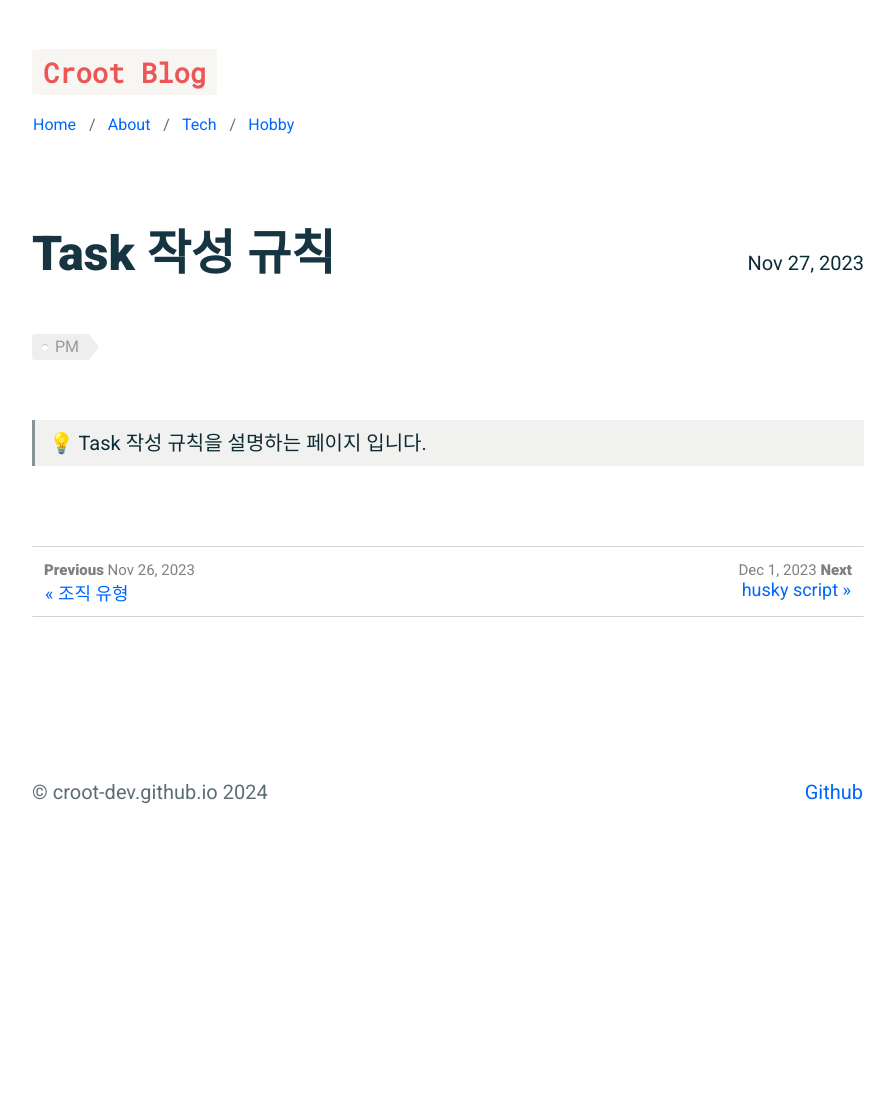
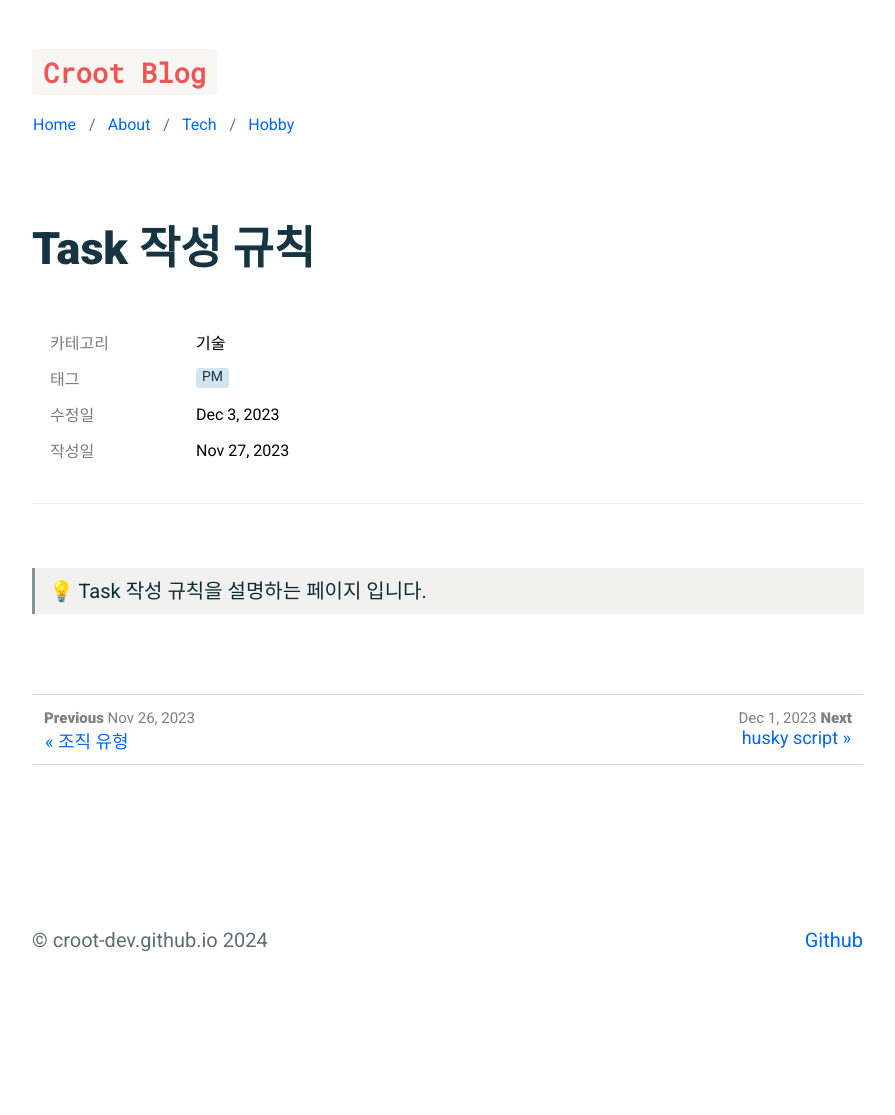
Before and after one commit to croot-dev/croot.kr, a Jekyll site: the page built from _posts/2023-11-27-Task-작성-규칙.md, in a window 1280 px wide. Shown: the whole page, without its empty margins (192-1087 px from the left). Built offline with Jekyll 4.4.1, drawn with Linux system fonts in a browser that asks for light colours; before the commit the page ends 967 px from its top, so only the background shows below that.

Commit message:
💄 style: Post 스타일 변경

```diff
--- a/_layouts/post.html
+++ b/_layouts/post.html
@@ -6,17 +6,37 @@ layout: page
 <article class="c-article">
   <header class="c-article__header">
     <h1 class="c-article__title">{{ page.title }}</h1>
-    <p class="c-article__time"><time datetime="{{ page.date | date_to_xmlschema }}" itemprop="datePublished">{{ page.date | date: "%b %-d, %Y" }}</time></p>
+    <!-- <p class="c-article__time"><time datetime="{{ page.date | date_to_xmlschema }}" itemprop="datePublished">{{ page.date | date: "%b %-d, %Y" }}</time></p> -->
   </header>
-  <!-- Post Tags -->
-  <ul class="c-tags">
-    {% for tag in page.tags %}
-    <li class="c-tag">{{ tag }}</li>
-    {% endfor %}
-  </ul>
+  <div class="c-article__info">
+    <table>
+      <tbody>
+        <tr>
+          <th>카테고리</th><td>{{page.category}}</td>
+        </tr>
+        <tr>
+          <th>태그</th><td>
+            <ul class="c-tags">
+              {% for tag in page.tags %}
+              <li class="c-tag">{{ tag }}</li>
+              {% endfor %}
+            </ul>
+          </td>
+        </tr>
+        <tr>
+          <th>수정일</th><td>{{page.edited | date: "%b %-d, %Y" }}</td>
+        </tr>
+        <tr>
+          <th>작성일</th><td>{{page.created | date: "%b %-d, %Y" }}</td>
+        </tr>
+      </tbody>
+    </table>
+  </div>
+
   <div class="c-article__main">
     {{ content }}
   </div>
+
   <!-- Previous / Next Buttons -->
   <div class="pagenav">
     {% if page.previous.url %}
--- a/_sass/components/_article.scss
+++ b/_sass/components/_article.scss
@@ -24,6 +24,31 @@
         -webkit-align-items: baseline;
             -ms-flex-align: baseline;
                 align-items: baseline;
+    }
+}
+.c-article__info {
+    margin-bottom: 4rem;
+    padding-bottom: 2rem;
+    border-bottom: 1px solid rgba(55,53,47,.09);
+
+    table {
+        width: 100%;
+    }
+
+    th, td {
+        height: 34px;
+        padding: 0 0 4px 0;
+    }
+    th {
+        width: 120px;
+        padding-left: 1rem;
+        font-weight: 400;
+        color: rgba(55, 53, 47, 0.65);
+        text-align: left;
+    }
+
+    @media screen and (min-width: $bp__sm) {
+        th { width: 160px; }
     }
 }
 
--- a/_sass/components/_tag.scss
+++ b/_sass/components/_tag.scss
@@ -3,60 +3,83 @@
    ========================================================================== */
 
 .c-tags {
+  display: flex;
+  flex-wrap: wrap;
+  gap: 6px 8px;
   list-style: none;
   margin: 0;
   overflow: hidden;
   padding: 0;
 }
 
-.c-tags li {
+.c-tags > li {
   float: left;
 }
 
+// .c-tag {
+//   background: #eee;
+//   border-radius: 3px 0 0 3px;
+//   color: #999;
+//   display: inline-block;
+//   height: 26px;
+//   line-height: 26px;
+//   padding: 0 12px 0 16px;
+//   position: relative;
+//   margin: 0 5px 3px 0;
+//   text-decoration: none;
+//   -webkit-transition: color 0.2s;
+//   font-size: .85em;
+// }
+
+// .c-tag::before {
+//   background: #fff;
+//   border-radius: 10px;
+//   box-shadow: inset 0 1px rgba(0, 0, 0, 0.25);
+//   content: '';
+//   height: 6px;
+//   left: 6px;
+//   position: absolute;
+//   width: 6px;
+//   top: 10px;
+// }
+
+// .c-tag::after {
+//   background: #fff;
+//   border-bottom: 13px solid transparent;
+//   border-left: 10px solid #eee;
+//   border-top: 13px solid transparent;
+//   content: '';
+//   position: absolute;
+//   right: 0;
+//   top: 0;
+// }
+
+// .c-tag:hover {
+//   background-color: $c-accent__blue;
+//   color: white;
+// }
+
+// .c-tag:hover::after {
+//    border-left-color: $c-accent__blue;
+// }
+
 .c-tag {
-  background: #eee;
-  border-radius: 3px 0 0 3px;
-  color: #999;
-  display: inline-block;
-  height: 26px;
-  line-height: 26px;
-  padding: 0 20px 0 23px;
-  position: relative;
-  margin: 0 10px 50px 0;
-  text-decoration: none;
-  -webkit-transition: color 0.2s;
-}
-
-.c-tag::before {
-  background: #fff;
-  border-radius: 10px;
-  box-shadow: inset 0 1px rgba(0, 0, 0, 0.25);
-  content: '';
-  height: 6px;
-  left: 10px;
-  position: absolute;
-  width: 6px;
-  top: 10px;
-}
-
-.c-tag::after {
-  background: #fff;
-  border-bottom: 13px solid transparent;
-  border-left: 10px solid #eee;
-  border-top: 13px solid transparent;
-  content: '';
-  position: absolute;
-  right: 0;
-  top: 0;
-}
-
-.c-tag:hover {
-  background-color: $c-accent__blue;
-  color: white;
-}
-
-.c-tag:hover::after {
-   border-left-color: $c-accent__blue;
+  align-items: center;
+  flex-shrink: 0;
+  min-width: 0px;
+  max-width: 100%;
+  height: 20px;
+  border-radius: 3px;
+  padding-left: 6px;
+  padding-right: 6px;
+  font-size: 14px;
+  line-height: 120%;
+  color: rgb(24, 51, 71);
+  background: rgb(211, 229, 239);
+  margin: 0px;
+  white-space: nowrap;
+  overflow: hidden;
+  text-overflow: ellipsis;
 }
 
 .c-c-tag {
--- a/_sass/helpers/_mixins.scss
+++ b/_sass/helpers/_mixins.scss
@@ -29,7 +29,7 @@
     margin-top: 1em;
     margin-bottom: 0.25em;
     line-height: 1.5;
-    font-size: 3rem; // 48px
+    font-size: 2.8rem; // 48px
     font-weight: 700;
 }
 
@@ -37,7 +37,7 @@
     margin-top: 1.5em;
     margin-bottom: 0.5em;
     line-height: 1.5;
-    font-size: 2.5rem; // 32px
+    font-size: 2.4rem; // 32px
     font-weight: 700;
 }
 
```
